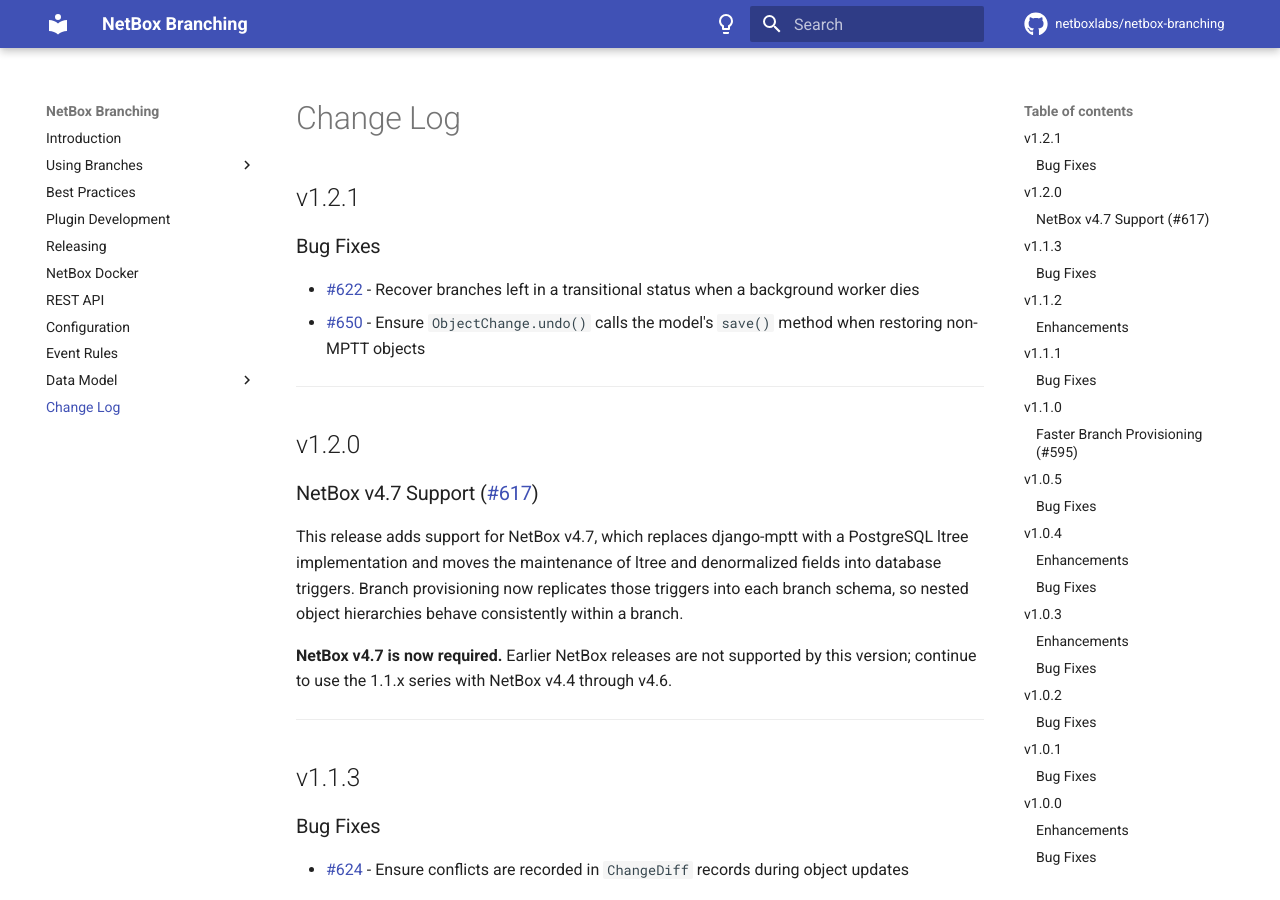
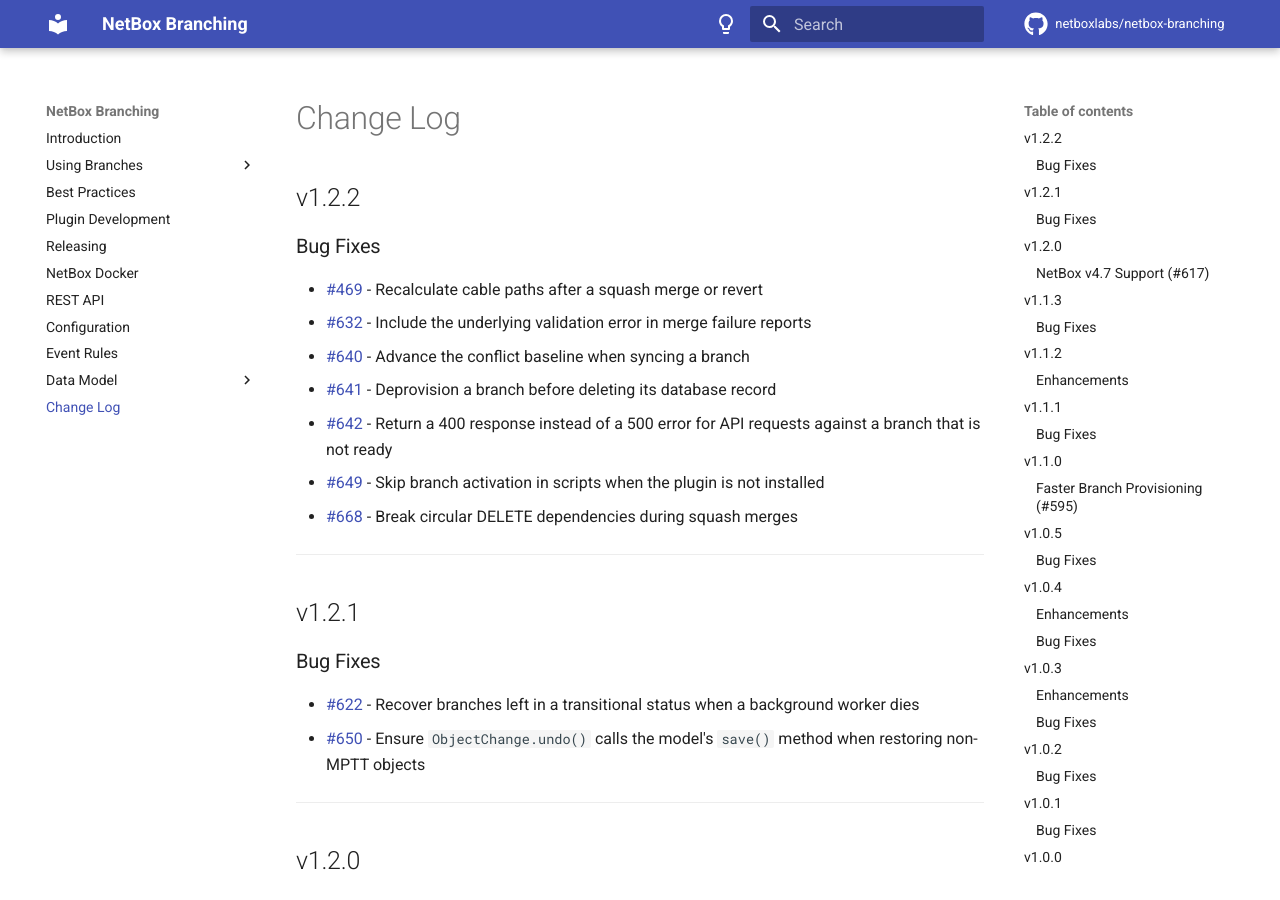
Before and after one commit to netboxlabs/netbox-branching, an MkDocs documentation site: the page built from docs/changelog.md, in a window 1280 px wide and 900 px high. Built offline with MkDocs 1.6.1 and Material for MkDocs 9.7.7, drawn with Linux system fonts in a browser that asks for light colours; comment, search, counter and statistics services are not loaded.

Commit message:
Release v1.2.2 (#689)

```diff
--- a/docs/changelog.md
+++ b/docs/changelog.md
@@ -1,4 +1,18 @@
 # Change Log
+
+## v1.2.2
+
+### Bug Fixes
+
+* [#469](https://github.com/netboxlabs/netbox-branching/issues/469) - Recalculate cable paths after a squash merge or revert
+* [#632](https://github.com/netboxlabs/netbox-branching/issues/632) - Include the underlying validation error in merge failure reports
+* [#640](https://github.com/netboxlabs/netbox-branching/issues/640) - Advance the conflict baseline when syncing a branch
+* [#641](https://github.com/netboxlabs/netbox-branching/issues/641) - Deprovision a branch before deleting its database record
+* [#642](https://github.com/netboxlabs/netbox-branching/issues/642) - Return a 400 response instead of a 500 error for API requests against a branch that is not ready
+* [#649](https://github.com/netboxlabs/netbox-branching/issues/649) - Skip branch activation in scripts when the plugin is not installed
+* [#668](https://github.com/netboxlabs/netbox-branching/issues/668) - Break circular DELETE dependencies during squash merges
+
+---
 
 ## v1.2.1
 
--- a/netbox_branching/__init__.py
+++ b/netbox_branching/__init__.py
@@ -13,7 +13,7 @@
     name = 'netbox_branching'
     verbose_name = 'NetBox Branching'
     description = 'A git-like branching implementation for NetBox'
-    version = '1.2.1'
+    version = '1.2.2'
     base_url = 'branching'
     # Remember to update COMPATIBILITY.md when modifying the minimum/maximum supported NetBox versions.
     # NetBox 4.7 replaced django-mptt with a PostgreSQL ltree implementation and moved ltree/denorm
--- a/pyproject.toml
+++ b/pyproject.toml
@@ -16,7 +16,7 @@
 [project]
 # Distribution name is published on PyPI and must not be renamed to match repo_slug.
 name = "netboxlabs-netbox-branching"
-version = "1.2.1"
+version = "1.2.2"
 description = "A git-like branching implementation for NetBox"
 readme = { file = "README.md", content-type = "text/markdown" }
 license-files = ["LICENSE.md"]
```
Also changed, not shown: COMPATIBILITY.md (+1 -0 lines).
